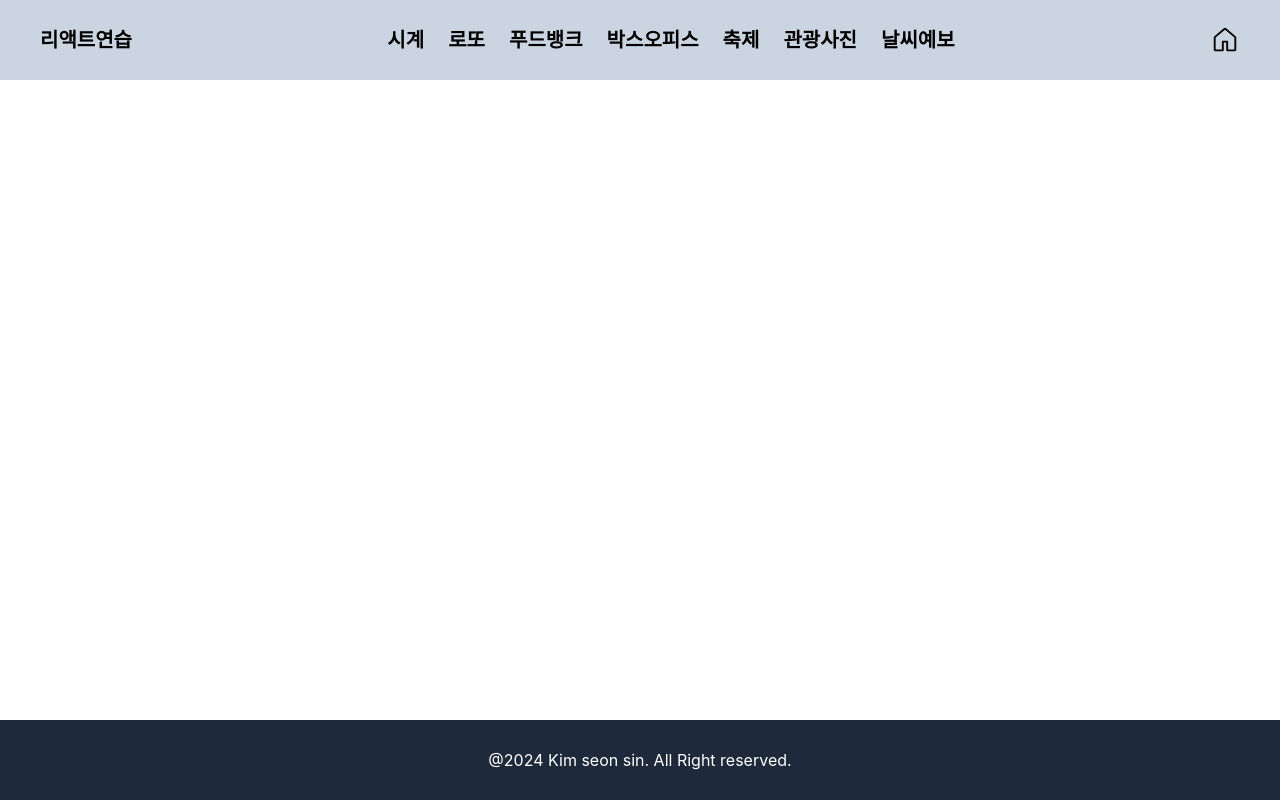
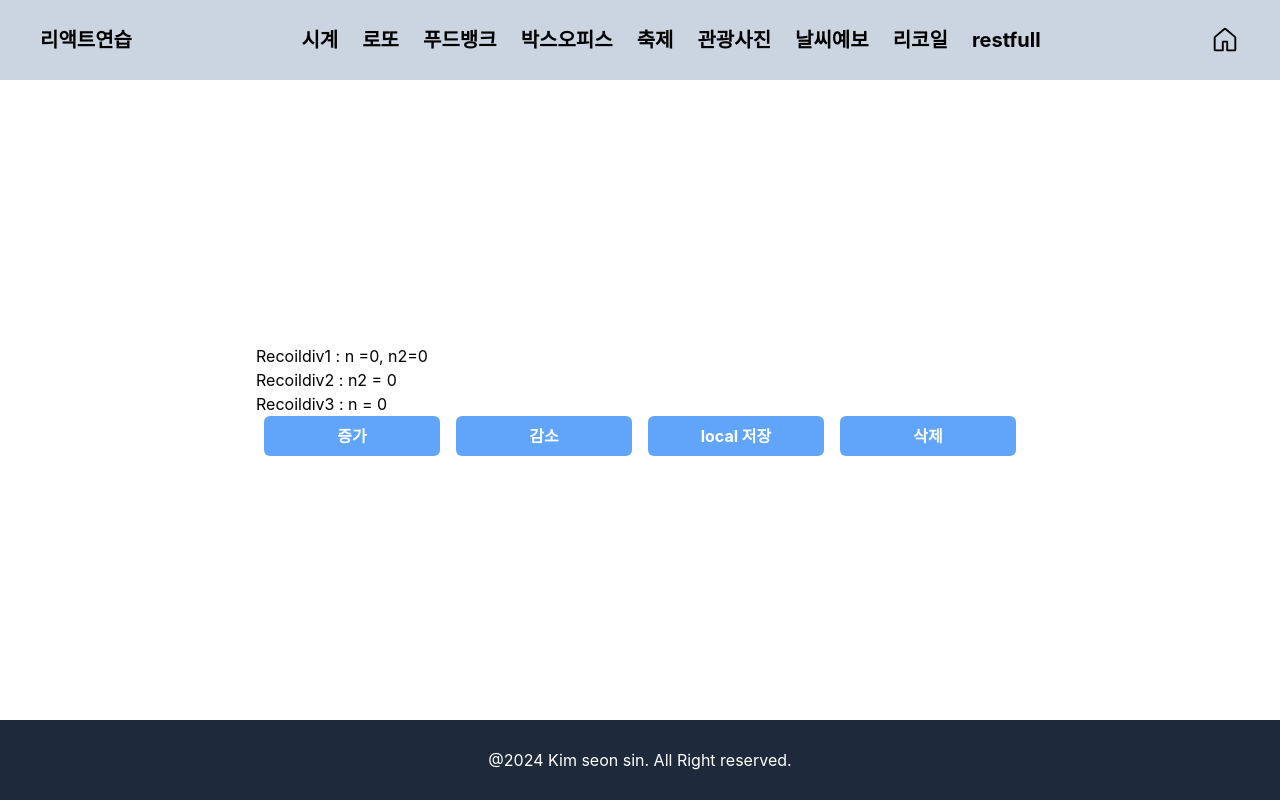
Before and after one commit to hahahahohohoho/k7_react, a React (Create React App) app: page /remain in a window 1280 px wide. Built offline with nearby package versions, Linux system fonts and the light colour scheme.

Commit message:
05.27. 오전

```diff
--- a/package.json
+++ b/package.json
@@ -12,6 +12,7 @@
     "react-icons": "^5.2.0",
     "react-router-dom": "^6.23.1",
     "react-scripts": "5.0.1",
+    "recoil": "^0.7.7",
     "web-vitals": "^2.1.4"
   },
   "scripts": {
--- /dev/null
+++ b/src/14/AtomN.js
@@ -0,0 +1,13 @@
+import { atom, selector } from "recoil";
+
+export const AtomN = atom({
+    key : "AtomN",
+    default : 0
+});
+
+export const AtomN2 = selector({
+    key : 'AtomN2',
+    get : ({get})=>{
+        return get(AtomN) * 2
+    }
+});
--- /dev/null
+++ b/src/14/RecoilMain.js
@@ -0,0 +1,12 @@
+import { RecoilRoot } from "recoil";
+
+import Recoildiv1 from "./Recoildiv1";
+
+export default function RecoilMain() {
+
+  return (
+    <RecoilRoot>
+        <Recoildiv1/>
+    </RecoilRoot>
+  )
+}
--- /dev/null
+++ b/src/14/Recoildiv1.js
@@ -0,0 +1,20 @@
+import { AtomN, AtomN2 } from "./AtomN";
+import { useEffect } from "react";
+import { useRecoilValue, useRecoilState } from "recoil";
+import Recoildiv2 from "./Recoildiv2"
+export default function Recoildiv1() {
+    const [n, setN] = useRecoilState(AtomN)
+    const n2 = useRecoilValue(AtomN2)
+    useEffect(()=>{
+        if (!localStorage.getItem('n')) return;
+        setN(parseInt(localStorage.getItem("n")))
+        // eslint-disable-next-line react-hooks/exhaustive-deps
+    },[])
+  return (
+    <div>
+        Recoildiv1 : n ={n}, n2={n2}
+        <Recoildiv2/>
+    </div>
+
+  )
+}
--- /dev/null
+++ b/src/14/Recoildiv2.js
@@ -0,0 +1,12 @@
+import Recoildiv3 from "./Recoildiv3";
+import { AtomN2 } from "./AtomN";
+import { useRecoilValue } from "recoil";
+export default function Recoildiv2() {
+    const n2 = useRecoilValue(AtomN2)
+  return (
+    <div>
+        Recoildiv2 : n2 = {n2}
+        <Recoildiv3 />
+    </div>
+  )
+}
--- /dev/null
+++ b/src/14/Recoildiv3.js
@@ -0,0 +1,39 @@
+import ButtonC from '../UI/ButtonC'
+import { AtomN } from "./AtomN";
+import { useRecoilState } from "recoil";
+
+export default function Recoildiv3() {
+    const [n,setN] = useRecoilState(AtomN)
+    const handleUp = ()=>{
+        setN(n+1)
+    }
+    const handleDown = ()=>{
+        setN(n-1)
+    }
+    const handleSave = ()=>{
+        localStorage.setItem("n",n)
+    }
+    const handleDel = ()=>{
+        localStorage.removeItem("n")
+        setN(0)
+    }
+  return (
+    <div>
+      Recoildiv3 : n = {n}
+      <div>
+        <ButtonC caption='증가'
+                bcolor='blue'
+                handleClick={handleUp}/>
+        <ButtonC caption='감소'
+                bcolor='blue'
+                handleClick={handleDown}/>
+        <ButtonC caption='local 저장'
+                bcolor='blue'
+                handleClick={handleSave}/>
+        <ButtonC caption='삭제'
+                bcolor='blue'
+                handleClick={handleDel}/>
+      </div>
+    </div>
+  )
+}
--- /dev/null
+++ b/src/14_1.py/RecoilMain.js
@@ -0,0 +1,9 @@
+import Recoildiv1 from "./Recoildiv1";
+
+export default function RecoilMain() {
+  return (
+    <div>
+        <Recoildiv1/>
+    </div>
+  )
+}
--- /dev/null
+++ b/src/14_1.py/Recoildiv1.js
@@ -0,0 +1,16 @@
+import { useState, useEffect} from "react"
+import Recoildiv2 from "./Recoildiv2"
+export default function Recoildiv1() {
+    const [n, setN] = useState(0)
+    const [n2, setN2] = useState()
+    useEffect(()=>{
+        setN2(n*2)
+    },[n])
+  return (
+    <div>
+        Recoildiv1 : n = {n}, n2={n2}
+        <Recoildiv2 num = {n} setN={setN} num2 = {n2}/>
+    </div>
+
+  )
+}
--- /dev/null
+++ b/src/14_1.py/Recoildiv2.js
@@ -0,0 +1,10 @@
+import Recoildiv3 from "./Recoildiv3";
+
+export default function Recoildiv2({num, setN, num2}) {
+  return (
+    <div>
+        Recoildiv2 : n2 = {num2}
+        <Recoildiv3 num = {num} setN={setN} num2={num2}/>
+    </div>
+  )
+}
--- /dev/null
+++ b/src/14_1.py/Recoildiv3.js
@@ -0,0 +1,22 @@
+import ButtonC from '../UI/ButtonC'
+export default function Recoildiv3({num, setN, num2}) {
+    const handleUp = ()=>{
+        setN(num+1)
+    }
+    const handleDown = ()=>{
+        setN(num-1)
+    }
+  return (
+    <div>
+      Recoildiv3 : n = {num}
+      <div>
+        <ButtonC caption='증가'
+                bcolor='blue'
+                handleClick={handleUp}/>
+        <ButtonC caption='감소'
+                bcolor='blue'
+                handleClick={handleDown}/>
+      </div>
+    </div>
+  )
+}
--- /dev/null
+++ b/src/15/Rest.js
@@ -0,0 +1,27 @@
+import { useEffect, useState } from "react"
+
+export default function Rest() {
+    const[tdata, setTdata] = useState()
+    const[tags, setTags] = useState()
+    useEffect(()=>{
+        let url = 'http://localhost:3005/posts'
+        getFetch(url)
+    },[])
+    useEffect(()=>{
+        console.log(tdata)
+        if(!tdata) return // 에러가 나면 항상 데이터가 없을 때 리턴하는 문장을 떠올려라
+        let tm = tdata.map(item => <li key={item.key}>{item.author} : {item.title}</li>)
+        setTags(tm)
+    },[tdata])
+    const getFetch = async (url)=>{
+        const resp = await fetch(url);
+        const data = await resp.json();
+        setTdata(data)
+    } // async await 문은 .then과 동일
+  return (
+    <div>
+      Rest
+      {tags}
+    </div>
+  )
+}
--- a/src/App.js
+++ b/src/App.js
@@ -9,6 +9,8 @@ import Gallery from './10/Gallery';
 import FoodMain from './fooddata/FoodMain';
 import Frcst from "./13_날씨예보/Frcst";
 import FrcstList from "./13_날씨예보/FrcstList";
+import RecoilMain from "./14/RecoilMain";
+import Rest from "./15/Rest";
 import './App.css';
 import { GoHome } from "react-icons/go";
 // import TrafficMain from './08/TrafficMain';
@@ -30,7 +32,8 @@ function App() {
             <li><Link to='/fest' className="mx-3">축제</Link></li>
             <li><Link to='/gal' className="mx-3">관광사진</Link></li>
             <li><Link to='/frcst' className="mx-3">날씨예보</Link></li>
-
+            <li><Link to='/remain' className="mx-3">리코일</Link></li>
+            <li><Link to='/rest' className="mx-3">restfull</Link></li>
           </ul>
           <div><GoHome className='text-3xl' /></div>
 
@@ -45,6 +48,8 @@ function App() {
             <Route path="/food" element={<FoodMain />} />
             <Route path="/frcst" element={<Frcst />} />
             <Route path="/frclst" element={<FrcstList />} />
+            <Route path="/remain" element={<RecoilMain />} />
+            <Route path="/rest" element={<Rest />} />
           </Routes>
 
           {/* <div className='flex justify-center items-center'>
```
Also changed, not shown: 1 other file (tests, documents, lock files or other folders).
